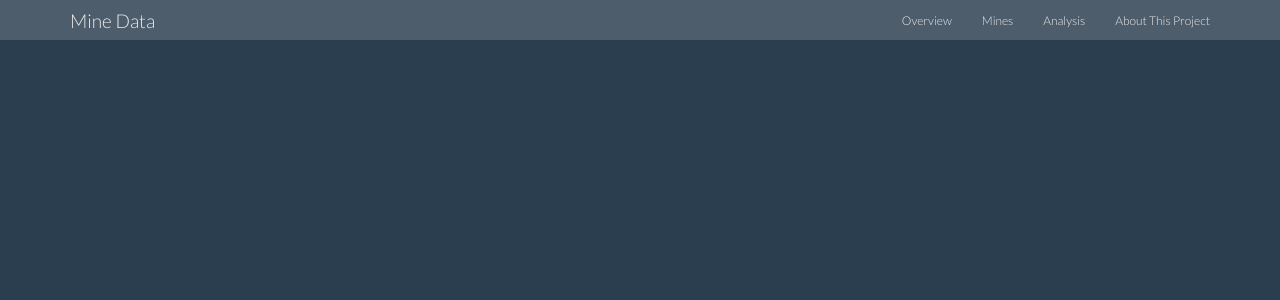
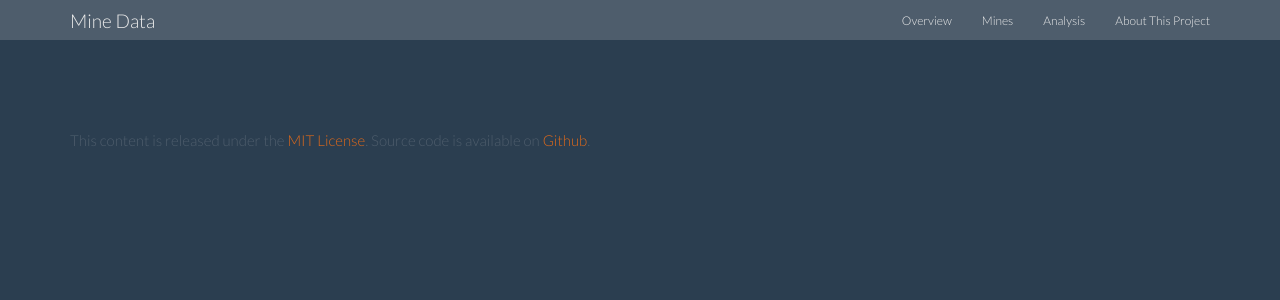
Before and after one commit to tmsgost/Bayes_Impact, a Flask app: template website/flask/minedata/templates/base.html in a window 1280 px wide. Shown: the top 300 px of the page. Run offline with Flask 2, Linux system fonts and the light colour scheme; the template is opened without the code that fills it, so the values that code supplies are empty; some libraries are stand-ins or nearby versions.

Commit message:
Add some formatting

```diff
--- a/website/flask/minedata/static/custom.css
+++ b/website/flask/minedata/static/custom.css
@@ -6,3 +6,6 @@
     max-width: 100%;
     min-height: 500px;
 }
+#footer {
+    margin-top: 80px;
+}
--- a/website/flask/minedata/templates/base.html
+++ b/website/flask/minedata/templates/base.html
@@ -65,5 +65,12 @@
     <div class="container" id="main">
         {% block content %}{% endblock %}
     </div>
+    <div class="container" id="footer">
+        <div class="row">
+            <div class="col-sm-12 text-muted">
+                This content is released under the <a href="https://github.com/tmsgost/Bayes_Impact/blob/master/LICENSE">MIT License</a>. Source code is available on <a href="https://github.com/tmsgost/Bayes_Imact"> Github</a>.
+            </div>
+        </div>
+    </div>
 </body>
 </html>
```
Also changed, not shown: website/flask/minedata/templates/index.html (+14 -1 lines).
